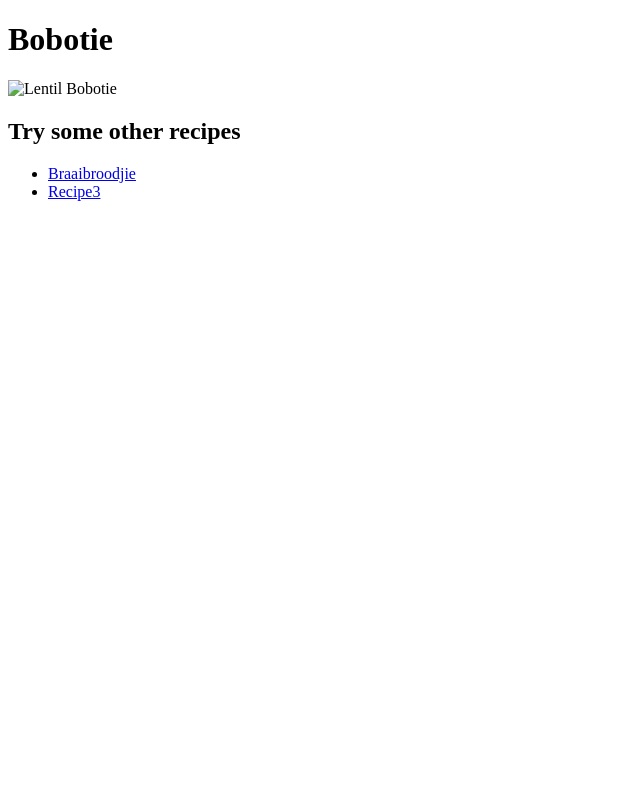
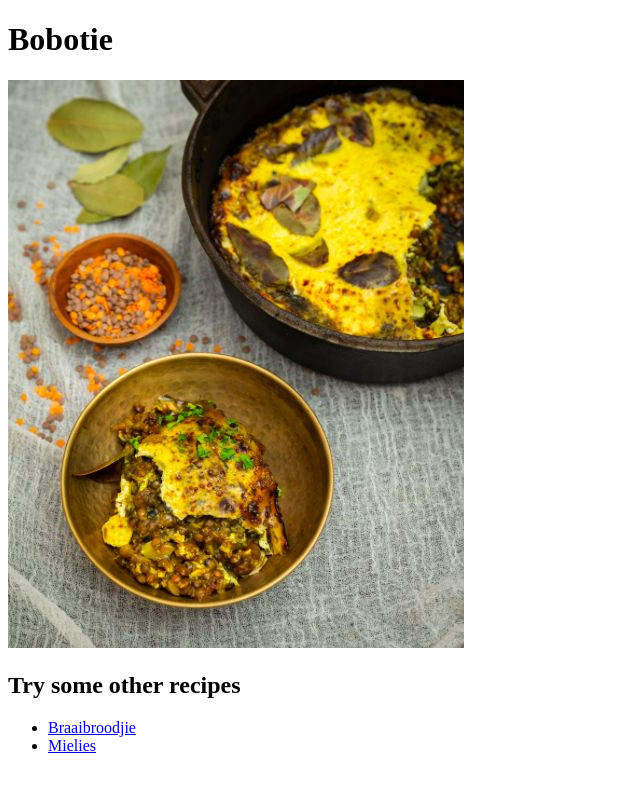
Before and after one commit to FrancoisJMalan/odin-recipes, a plain HTML site: page recipes/bobotie.html in a window 1280 px wide. Shown: the whole page, without its empty margins (0-640 px from the left). Drawn offline with Linux system fonts and the light colour scheme.

Commit message:
Fix image paths and link names

```diff
--- a/recipes/bobotie.html
+++ b/recipes/bobotie.html
@@ -8,11 +8,11 @@
 </head>
 <body>
     <h1>Bobotie</h1>
-    <img src = "..img/bobotie.jpg" alt = "Lentil Bobotie">
+    <img src = "../img/bobotie.jpg" alt = "Lentil Bobotie">
     <h2>Try some other recipes</h2>
     <ul>
         <li><a href="braaibroodjie.html">Braaibroodjie</a></li>
-        <li><a href="mielies.html">Recipe3</a></li>
+        <li><a href="mielies.html">Mielies</a></li>
     </ul>
 </body>
 </html>
```
Also changed, not shown: recipes/braaibroodjie.html (+1 -1 lines).
